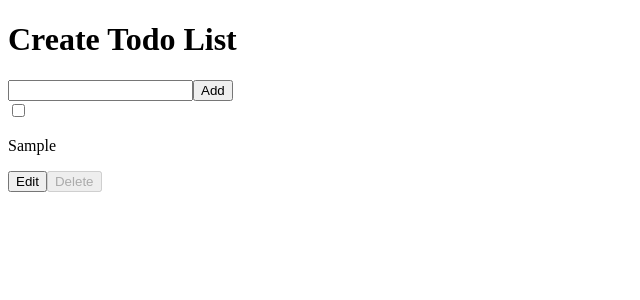
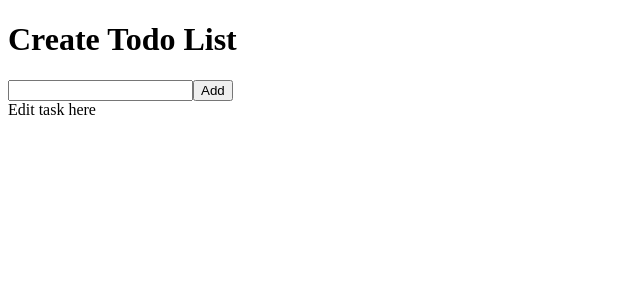
Before and after one commit to SutheeDev/PerScholasALAB320H, a React (Vite) app: page / in a window 1280 px wide. Both pictures are taken after typing "Sample" into the empty fields and a click on the button "Add". Shown: the top 300 px of the page, without its empty margins (0-640 px from the left). Built offline with nearby package versions, Linux system fonts and the light colour scheme.

Commit message:
passed isEditing prop to Task component & used ternary operator to render different results

```diff
--- a/src/App.jsx
+++ b/src/App.jsx
@@ -4,6 +4,7 @@ import Task from "./components/task";
 const App = () => {
   const [task, setTask] = useState("");
   const [tasks, setTasks] = useState([]);
+  const [isEditing, setIsEditing] = useState(false);
 
   const handleChange = (e) => {
     setTask(e.target.value);
@@ -30,7 +31,7 @@ const App = () => {
       </form>
       <div className="task-container">
         {tasks.map((task, index) => (
-          <Task taskTitle={task.task} key={index} />
+          <Task taskTitle={task.task} isEditing={isEditing} key={index} />
         ))}
       </div>
     </main>
--- a/src/components/Task.jsx
+++ b/src/components/Task.jsx
@@ -1,6 +1,8 @@
-const Task = ({ taskTitle }) => {
+const Task = ({ taskTitle, isEditing }) => {
   return (
     <div className="task">
+      {isEditing ? (
+        <div className="task-container">
           <div className="task-title">
             <input type="checkbox" />
             <p>{taskTitle}</p>
@@ -12,6 +14,10 @@ const Task = ({ taskTitle }) => {
             </button>
           </div>
         </div>
+      ) : (
+        <div className="task-container">Edit task here</div>
+      )}
+    </div>
   );
 };
 export default Task;
```
Lines whose indentation alone changed are shown as unchanged.
